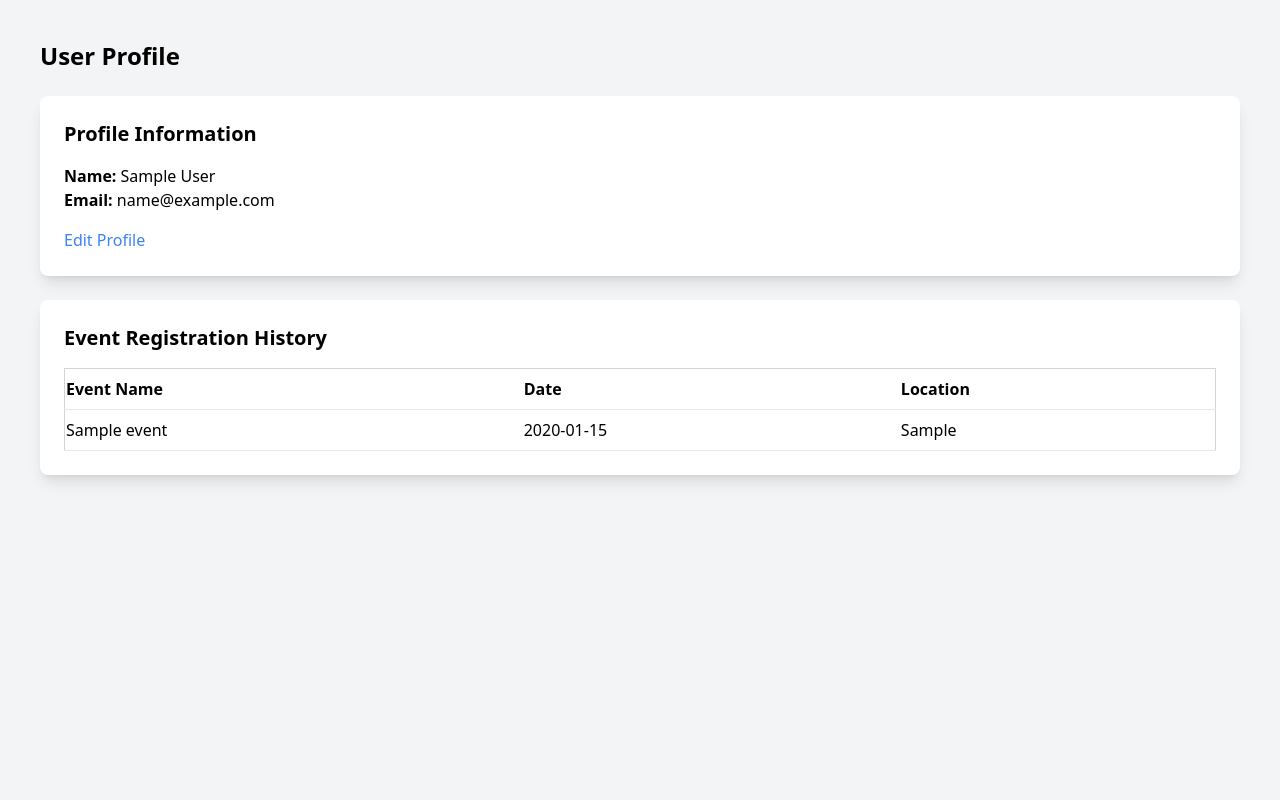
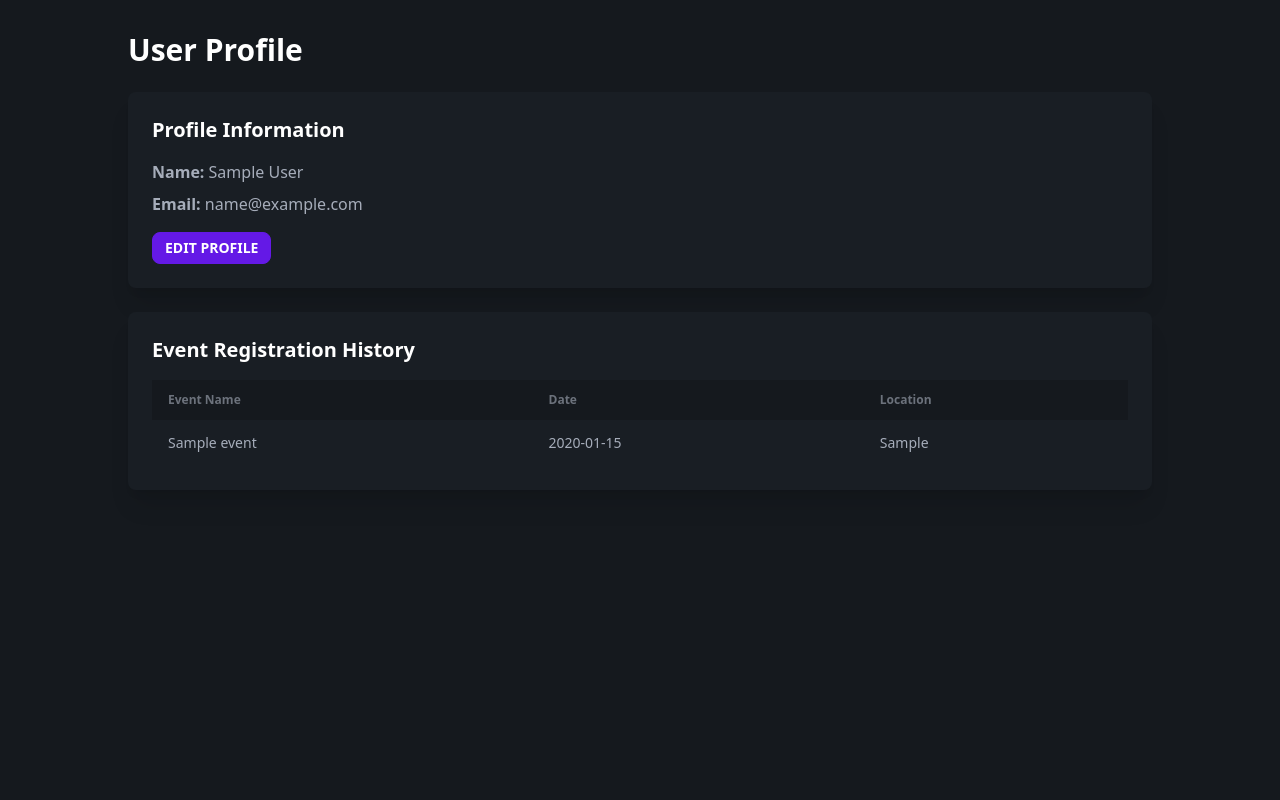
Before and after one commit to KnoWingFly/eventwebsitephp, a PHP site: page /user/profile.php in a window 1280 px wide. Run offline with PHP 8.4, Linux system fonts and the light colour scheme; the visitor is signed in with stand-in values (Sample User, id 1); tables that the repository leaves empty hold one stand-in row (values such as "Sample post"); some libraries are stand-ins or nearby versions.

Commit message:
udah di desain

```diff
--- a/user/profile.php
+++ b/user/profile.php
@@ -24,55 +24,52 @@ $registered_events = $stmt_history->fetchAll(PDO::FETCH_ASSOC);
 ?>
 
 <!DOCTYPE html>
-<html lang="en">
+<html lang="en" data-theme="dark">
 <head>
     <meta charset="UTF-8">
     <meta name="viewport" content="width=device-width, initial-scale=1.0">
     <title>User Profile</title>
-    <link href="../css/output.css" rel="stylesheet">
+    <link href="https://cdn.jsdelivr.net/npm/daisyui@3.7.3/dist/full.css" rel="stylesheet" type="text/css" />
+    <script src="https://cdn.tailwindcss.com"></script>
 </head>
-<body class="bg-gray-100">
-    <div class="container mx-auto p-10">
-        <h1 class="text-2xl font-bold mb-6">User Profile</h1>
+<body class="min-h-screen bg-base-300 p-8">
+    <div class="max-w-5xl mx-auto space-y-6">
+        <h1 class="text-3xl font-bold text-base-content text-white">User Profile</h1>
 
-        <!-- User Info -->
-        <div class="bg-white shadow-lg rounded-lg p-6 mb-6">
-            <h2 class="text-xl font-semibold mb-4">Profile Information</h2>
-            <p><strong>Name:</strong> <?= htmlspecialchars($user["name"]) ?></p>
-            <p><strong>Email:</strong> <?= htmlspecialchars(
-            	$user["email"],
-            ) ?></p>
-            <a href="edit_profile.php" class="text-blue-500 hover:underline mt-4 inline-block">Edit Profile</a>
+        <div class="bg-base-200 shadow-xl rounded-lg p-6">
+            <h2 class="text-xl font-semibold mb-4 text-base-content text-white">Profile Information</h2>
+            <div class="space-y-2 text-base-content">
+                <p><span class="font-semibold">Name:</span> <?php echo htmlspecialchars($user['name']); ?></p>
+                <p><span class="font-semibold">Email:</span> <?php echo htmlspecialchars($user['email']); ?></p>
+            </div>
+            <div class="mt-4">
+                <a href="edit_profile.php" class="btn btn-primary btn-sm">Edit Profile</a>
+            </div>
         </div>
 
-        <!-- Event Registration History -->
-        <div class="bg-white shadow-lg rounded-lg p-6">
-            <h2 class="text-xl font-semibold mb-4">Event Registration History</h2>
-            <table class="min-w-full bg-white border border-gray-300 rounded-lg">
+        <div class="bg-base-200 shadow-xl rounded-lg p-6">
+            <h2 class="text-xl font-semibold mb-4 text-base-content text-white">Event Registration History</h2>
+            <div class="overflow-x-auto">
+                <table class="table w-full">
                     <thead>
                         <tr>
-                        <th class="py-2 border-b text-left">Event Name</th>
-                        <th class="py-2 border-b text-left">Date</th>
-                        <th class="py-2 border-b text-left">Location</th>
+                            <th class="text-left bg-base-300">Event Name</th>
+                            <th class="text-left bg-base-300">Date</th>
+                            <th class="text-left bg-base-300">Location</th>
                         </tr>
                     </thead>
                     <tbody>
                         <?php foreach ($registered_events as $event): ?>
                         <tr>
-                        <td class="py-2 border-b"><?= htmlspecialchars(
-                        	$event["name"],
-                        ) ?></td>
-                        <td class="py-2 border-b"><?= htmlspecialchars(
-                        	$event["event_date"],
-                        ) ?></td>
-                        <td class="py-2 border-b"><?= htmlspecialchars(
-                        	$event["location"],
-                        ) ?></td>
+                            <td><?php echo htmlspecialchars($event['name']); ?></td>
+                            <td><?php echo htmlspecialchars($event['event_date']); ?></td>
+                            <td><?php echo htmlspecialchars($event['location']); ?></td>
                         </tr>
                         <?php endforeach; ?>
                     </tbody>
                 </table>
             </div>
         </div>
+    </div>
 </body>
 </html>
```
Lines whose indentation alone changed are shown as unchanged.
